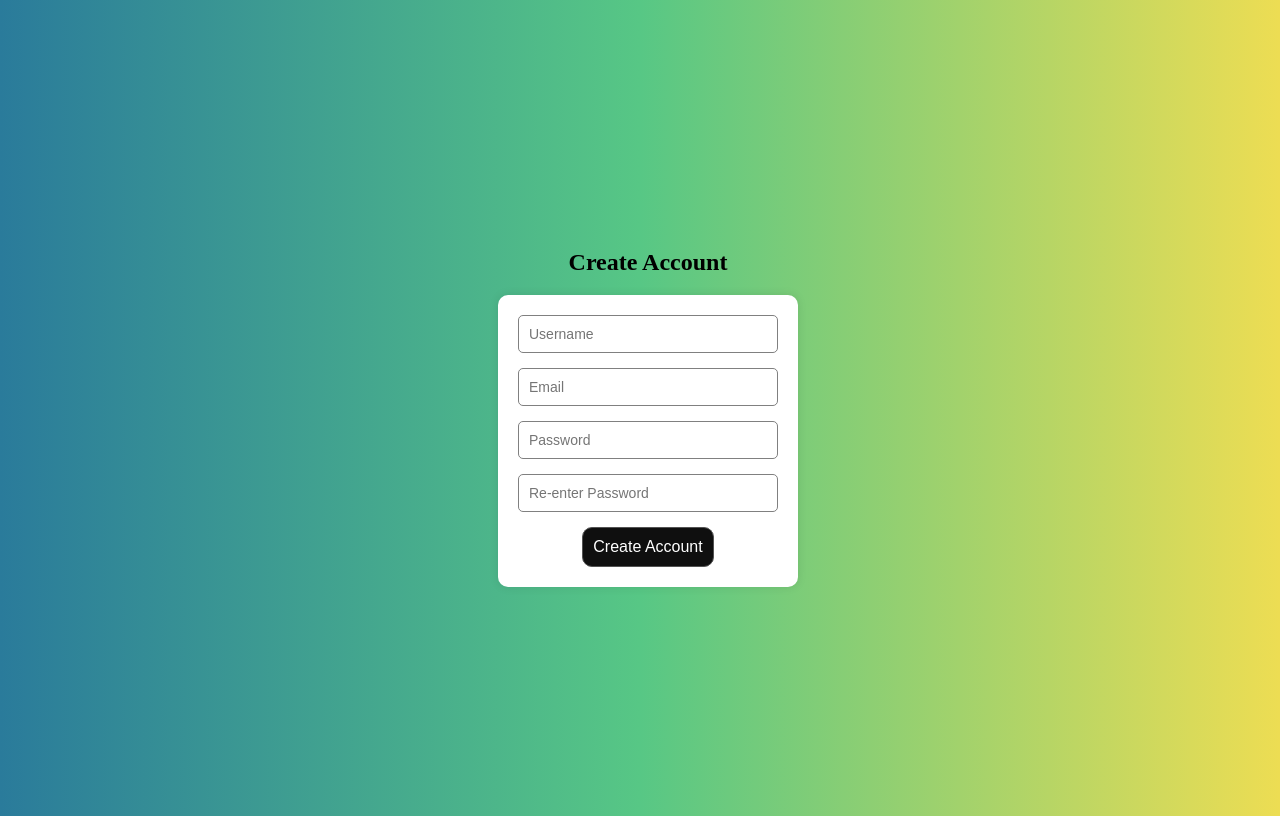
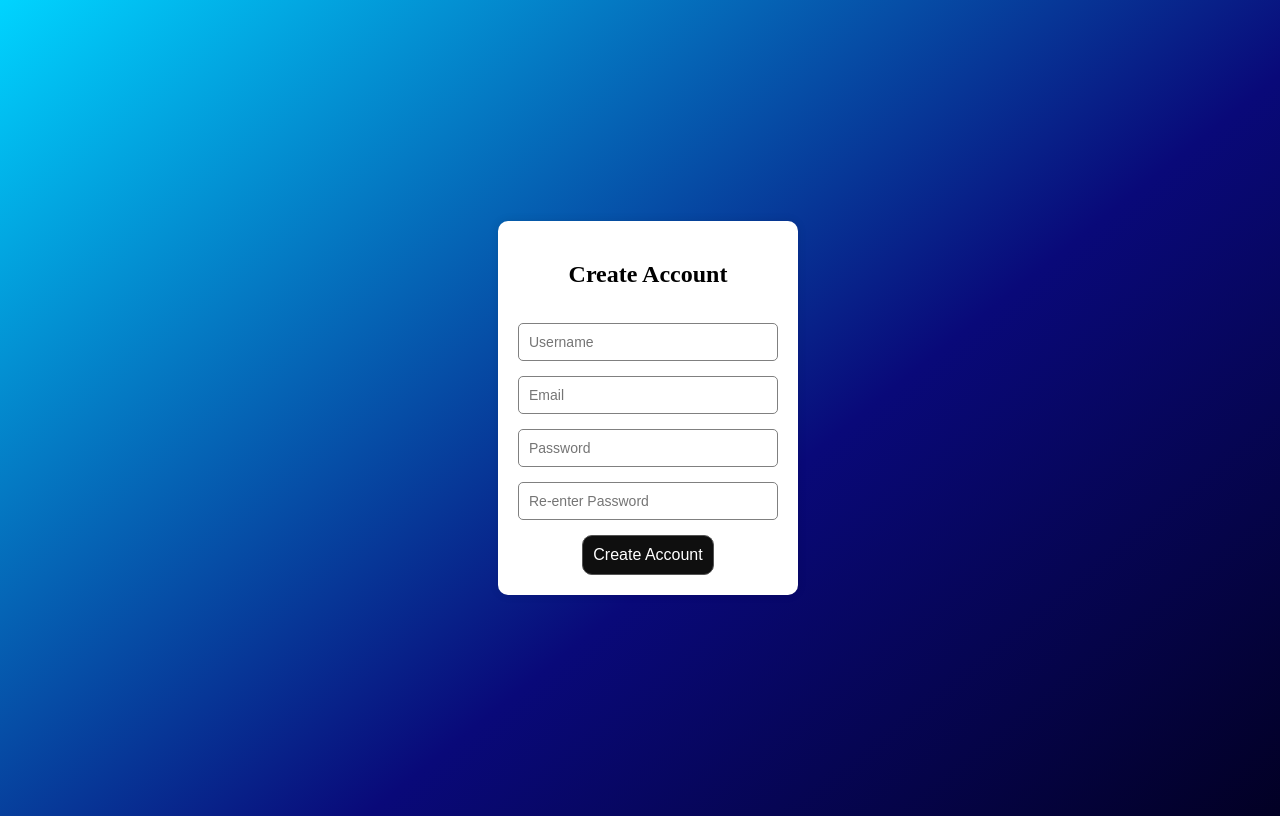
Before and after one commit to Sanjaa46/DjangoAuthServer, a Django app: template ssoAuthServer/templates/signup.html in a window 1280 px wide. Run offline with Django 3.2, Linux system fonts and the light colour scheme; the template is opened without the code that fills it: most values are stand-ins (such as "Sample title", 1, 10 or a date in 2020).

Commit message:
added style to login and signup page

```diff
--- a/ssoAuthServer/static/style.css
+++ b/ssoAuthServer/static/style.css
@@ -2,8 +2,8 @@ body {
     display: flex;
     height: 100vh;
     width: 100vw;
-    background: #2A7B9B;
-    background: linear-gradient(90deg,rgba(42, 123, 155, 1) 0%, rgba(87, 199, 133, 1) 50%, rgba(237, 221, 83, 1) 100%);
+    background: #020024;
+background: linear-gradient(321deg,rgba(2, 0, 36, 1) 0%, rgba(9, 9, 121, 1) 40%, rgba(0, 212, 255, 1) 100%);
 }
 
 #form-container {
@@ -11,6 +11,10 @@ body {
     width: 300px;
     height: fit-content;
     text-align: center;
+}
+
+h2 {
+    margin-bottom: 20px;
 }
 
 form {
--- a/ssoAuthServer/templates/login.html
+++ b/ssoAuthServer/templates/login.html
@@ -6,7 +6,6 @@
 </head>
 <body>
     <div id="form-container">
-        <h2>Sign In</h2>
 
         {% if messages %}
         <ul style="color:red;">
@@ -17,6 +16,7 @@
         {% endif %}
 
         <form method="POST" action="/login">
+            <h2>Sign In</h2>
             {% csrf_token %}
 
             <input type="hidden" name="client_id" value="{{ params.client_id }}">
--- a/ssoAuthServer/templates/signup.html
+++ b/ssoAuthServer/templates/signup.html
@@ -6,7 +6,7 @@
 <link rel="stylesheet" href="../static/style.css">
 <body>
 <div id="form-container">
-    <h2>Create Account</h2>
+
 
     {% if messages %}
     <ul style="color:red;">
@@ -17,6 +17,7 @@
     {% endif %}
 
     <form method="POST" action="/signup">
+        <h2>Create Account</h2>
         {% csrf_token %}
 
         <!-- OAuth Params -->
```
